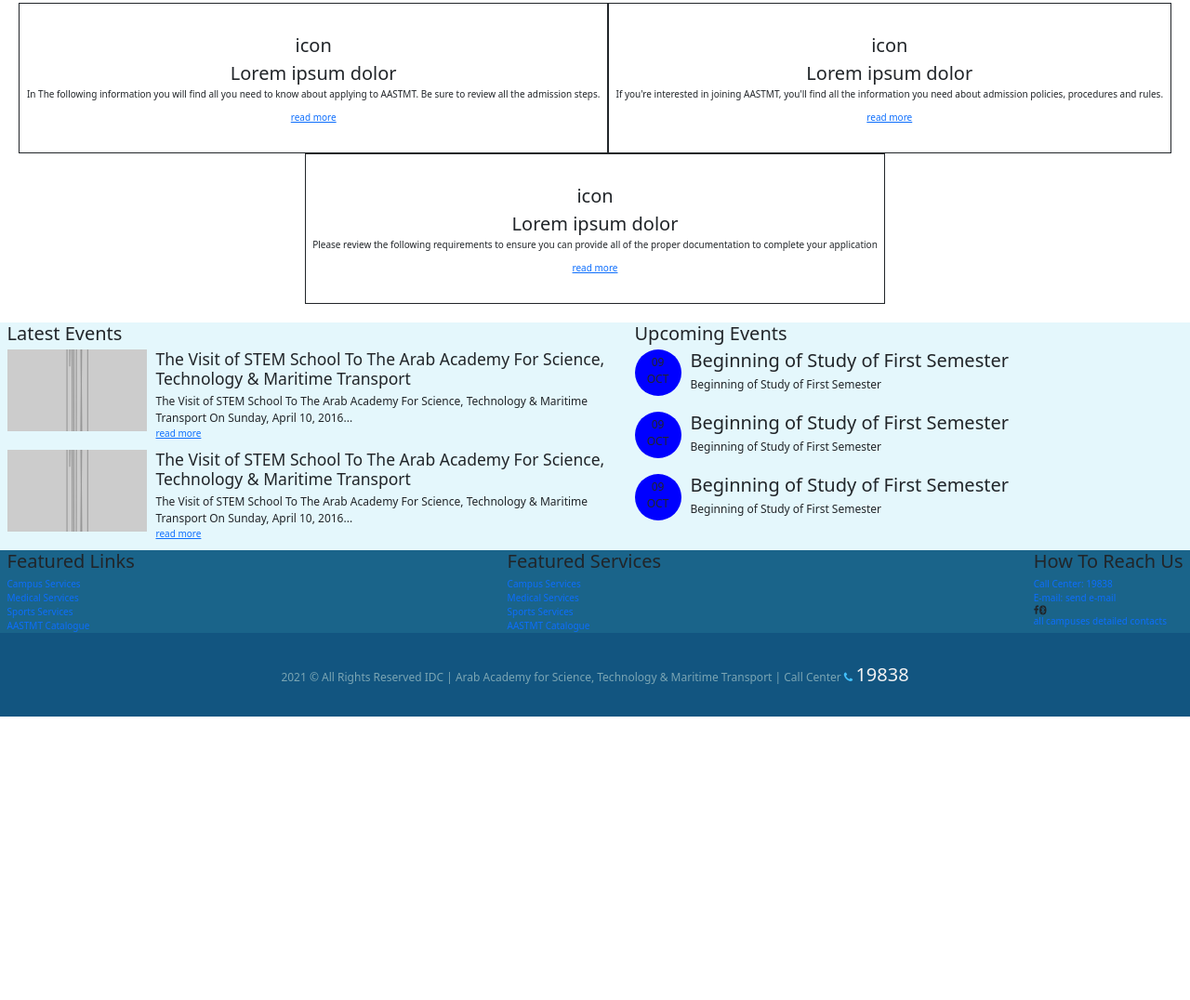
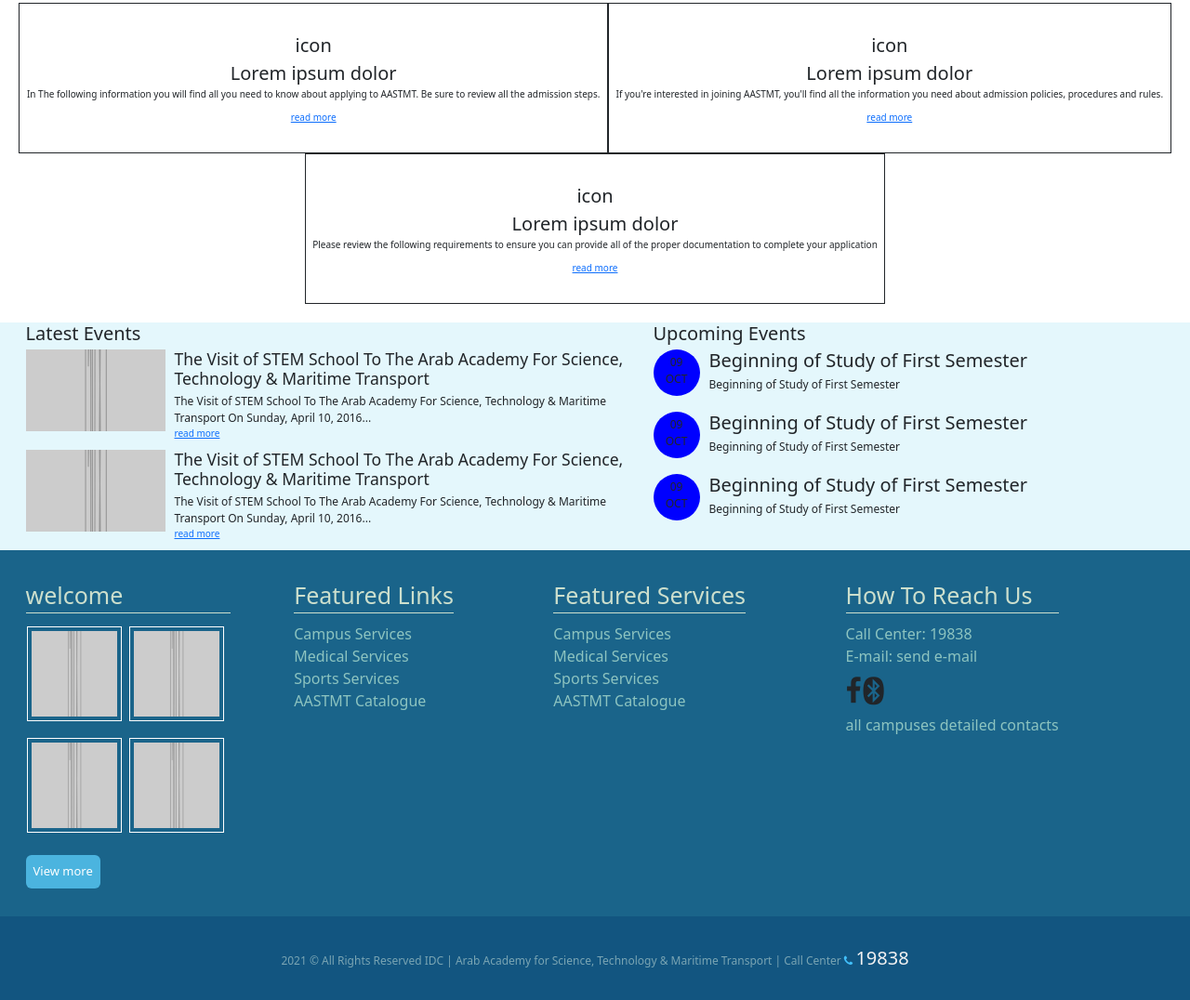
Before and after one commit to al-amiir/arab-academy, a website: page index.html in a window 1280 px wide. Shown: the part 789-1865 px from the top of the page at 93% size. Before the commit the page ends 1560 px from the top, so only its background shows below. Drawn offline with nearby package versions, Linux system fonts and the light colour scheme; placeholder pictures from the web are drawn by us.

Commit message:
Footer design finished

```diff
--- a/index.html
+++ b/index.html
@@ -530,32 +530,66 @@
 
       <section class="welcome"></section>
 
-      <section class="row row-cols-auto d-flex justify-content-between footer">
-        <div class="col d-flex flex-column align-items-start footer_text">
-          <h2>Featured Links</h2>
+      <section class="row row-cols-auto d-flex footer">
+        <div
+          class="col my-5 d-flex flex-column align-items-start"
+          style="width: 235px"
+        >
+          <span class="footer_header">welcome</span>
+          <div class="footer_img-box d-flex justify-content-around flex-wrap">
+            <img
+              class="footer_img"
+              src="https://via.placeholder.com/150/000000"
+            />
+            <img
+              class="footer_img"
+              src="https://via.placeholder.com/150/000000"
+            />
+            <img
+              class="footer_img"
+              src="https://via.placeholder.com/150/000000"
+            />
+            <img
+              class="footer_img"
+              src="https://via.placeholder.com/150/000000"
+            />
+          </div>
+          <a class="button button_viewmore" href="#">View more</a>
+        </div>
+        <div
+          class="
+            col-9
+            d-flex
+            flex-sm-column flex-md-row
+            justify-content-md-around
+            flex-wrap
+          "
+        >
+          <div class="d-flex flex-column align-items-start my-5 footer_text">
+            <span class="footer_header">Featured Links</span>
             <a href="#">Campus Services </a>
             <a href="#"> Medical Services</a>
             <a href="#"> Sports Services</a>
             <a href="#"> AASTMT Catalogue</a>
           </div>
-        <div class="col d-flex flex-column align-items-start footer_text">
-          <h2>Featured Services</h2>
+          <div class="d-flex flex-column align-items-start my-5 footer_text">
+            <span class="footer_header">Featured Services</span>
             <a href="#">Campus Services </a>
             <a href="#"> Medical Services</a>
             <a href="#"> Sports Services</a>
             <a href="#"> AASTMT Catalogue</a>
           </div>
-        <div class="col d-flex flex-column align-items-start footer_text">
-          <h2>How To Reach Us</h2>
-
+          <div class="d-flex flex-column align-items-start my-5 footer_text">
+            <span class="footer_header">How To Reach Us</span>
             <a href="#"> Call Center: 19838</a>
             <a mailto="#" href="#"> E-mail: send e-mail</a>
-          <div class="d-flex">
+            <div class="d-flex footer_icons">
               <span class="fa fa-facebook"></span>
               <span class="fa fa-bluetooth"></span>
             </div>
 
             <a href="#"> all campuses detailed contacts</a>
+          </div>
         </div>
       </section>
       <section class="row align-items-center footer_rights">
--- a/style/scss/base/base.scss
+++ b/style/scss/base/base.scss
@@ -13,3 +13,6 @@ html {
 body {
   box-sizing: border-box;
 }
+section {
+  padding-left: 20px;
+}
--- a/style/scss/layout/footer.scss
+++ b/style/scss/layout/footer.scss
@@ -3,7 +3,30 @@
   a {
     text-decoration: none;
   }
+
+  &_header {
+    color: #ccdfcd;
+    border-bottom: 1px solid;
+    font-size: 2.5rem;
+    width: 100%;
+    margin-bottom: 10px;
+  }
+  &_img {
+    width: 100px;
+    height: 100px;
+    margin: 5px 5px 15px 0px;
+    outline: 1px solid white;
+    padding: 4px;
+  }
   &_text {
+    a {
+      color: #8dc4c0;
+      font-size: 1.6rem;
+    }
+  }
+  &_icons {
+    font-size: 3rem;
+    margin: 10px 0px;
   }
   &_rights {
     background-color: #125580;
@@ -21,3 +44,14 @@
     }
   }
 }
+
+.button {
+  &_viewmore {
+    margin-top: 10px;
+    background-color: #4bb4df;
+    padding: 8px;
+    font-size: 1.3rem;
+    color: white;
+    border-radius: 6px;
+  }
+}
```
Also changed, not shown: style/css/main.css, 1 other file. Lines whose indentation alone changed are shown as unchanged.
